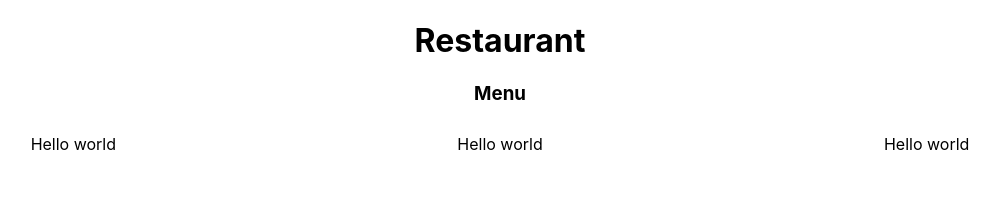
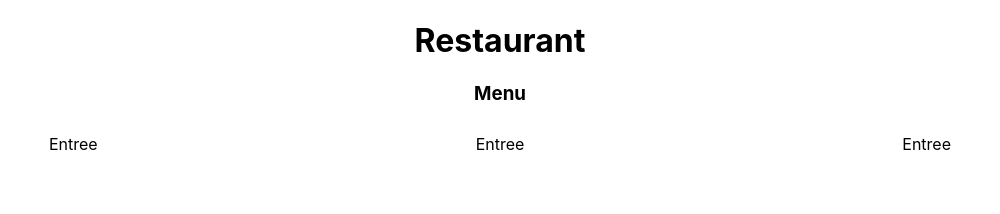
Before and after one commit to kylejw2/Restaurant, a React (Create React App) app in the folder presentation/: page /menu in a window 1280 px wide. Shown: the top 214 px of the page, without its empty margins (140-1140 px from the left). Built offline with nearby package versions, Linux system fonts and the light colour scheme.

Commit message:
Built skeleton to router list and renamed entree component to menu

```diff
--- a/presentation/src/App.js
+++ b/presentation/src/App.js
@@ -1,13 +1,21 @@
 import React from 'react';
 import './App.css';
-import Entree from './components/Entree';
+import Menu from './components/Menu';
+import { BrowserRouter as Router, Switch, Route } from 'react-router-dom';
 
 function App() {
   return (
-    <div className="App">
-      <h1>Restaurant</h1>
-      <Entree />
-    </div>
+    <Router>
+      <div className="App">
+        <h1>Restaurant</h1>
+
+        <Switch>
+          <Route path="/menu">
+            <Menu />
+          </Route>
+        </Switch>
+      </div>
+    </Router>
   );
 }
 
--- a/presentation/src/components/Entree.js
+++ b/presentation/src/components/Menu.js
@@ -1,18 +1,18 @@
 import React from 'react';
 import '../App.css';
 
-function Entree() {
+function Menu() {
     return (
         <div>
             <h3>Menu</h3>
             <ul>
-                <li>Hello world</li>
-                <li>Hello world</li>
-                <li>Hello world</li>
+                <li>Entree</li>
+                <li>Entree</li>
+                <li>Entree</li>
             </ul>
         </div>
 
     );
 }
 
-export default Entree;
+export default Menu;
```
